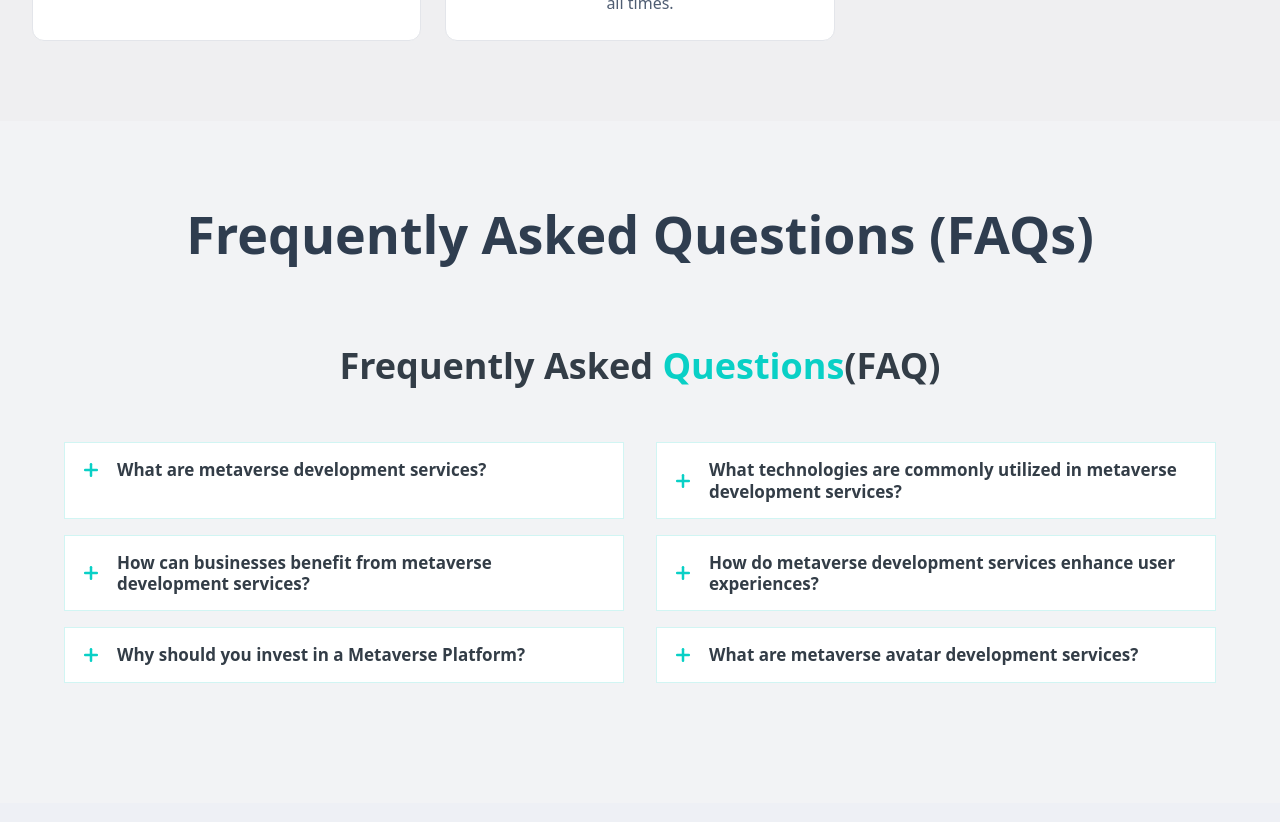
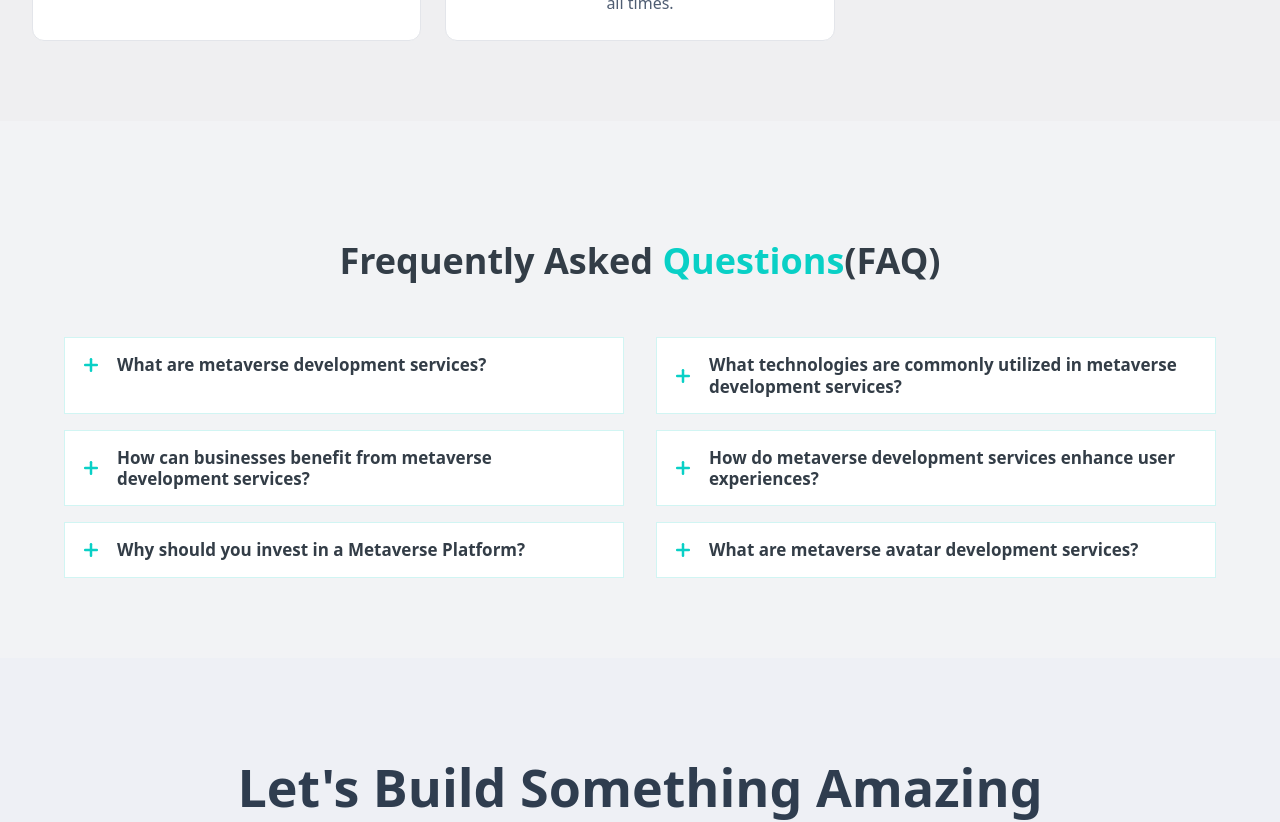
Before and after one commit to anaswebdevpro/Quantix-Global, a Next.js app: page /metaverse-avatar in a window 1280 px wide. Shown: the part 8400-9222 px from the top of the page. Built offline with nearby package versions, Linux system fonts and the light colour scheme.

Commit message:
feat: create Order Matching Engine page with hero, intro, and vision sections.

```diff
--- a/src/app/blockchain-agriculture/page.js
+++ b/src/app/blockchain-agriculture/page.js
@@ -109,7 +109,6 @@ const useCases = [
     desc: "Direct negotiation features enable fair pricing models that benefit the primary producers.",
     icon: <Users className="w-8 h-8 text-white" />,
   },
-
 ];
 
 const faqs = [
@@ -141,7 +140,7 @@ export default function Agriculture() {
       <HeroWithForm
         heading="Blockchain In Agriculture"
         text="We provide blockchain solutions for the agriculture industry that improve transparency, efficiency, and sustainability. Secure your supply chain and empower farmers with decentralized technology."
-        bgimage="/assets/image/Agriculture.jpg" // Using an existing agriculture image
+        bgimage="/assets/image/agriculture.jpg"
         className=""
       />
 
@@ -179,7 +178,7 @@ export default function Agriculture() {
         </Container>
       </section>
 
-           {/* Use Cases Section */}
+      {/* Use Cases Section */}
       <section className="py-20 bg-gray-50">
         <Container>
           <div className="text-center mb-16">
@@ -214,8 +213,8 @@ export default function Agriculture() {
         </Container>
       </section>
 
-            {/* Why Choose Us Section */}
-     <section className="bg-[#153577] text-white overflow-hidden">
+      {/* Why Choose Us Section */}
+      <section className="bg-[#153577] text-white overflow-hidden">
         <div className="flex flex-col md:flex-row">
           <div className="w-full md:w-1/2 relative min-h-[350px] md:min-h-[500px]">
             <Image
@@ -233,9 +232,9 @@ export default function Agriculture() {
               </SectionHeading>
 
               <p className="text-blue-100 text-base mb-4 leading-relaxed">
-                Blockchain technology offers numerous benefits to the agriculture
-                industry, including improved data security, interoperability,
-                and   patient care.
+                Blockchain technology offers numerous benefits to the
+                agriculture industry, including improved data security,
+                interoperability, and patient care.
               </p>
 
               <p className="text-blue-200 font-semibold mb-4 text-sm">
@@ -276,7 +275,6 @@ export default function Agriculture() {
         </div>
       </section>
 
-
       {/* Services Section */}
       <section className="py-20 bg-white">
         <Container>
@@ -308,13 +306,9 @@ export default function Agriculture() {
         </Container>
       </section>
 
-
-
-
       {/* Stats */}
 
       <SupportCTA />
-
 
       {/* <Stats /> */}
 
--- a/src/app/blockchain-identity/page.js
+++ b/src/app/blockchain-identity/page.js
@@ -164,7 +164,7 @@ export default function Page() {
       <HeroWithForm
         heading="Blockchain In Identity Management"
         text="Utilize the impressive features of blockchain, such as decentralization, security, immutability, speed, and transparency, for storing and managing digital identities."
-        bgimage="/assets/image/Identity-Management.jpg" // Placeholder
+        bgimage="/assets/image/Banner_defi-2.jpg"
         className=""
       />
 
@@ -174,7 +174,7 @@ export default function Page() {
           <div className="flex flex-col md:flex-row gap-12 items-center">
             <div className="w-full md:w-1/2">
               <Image
-                src="/assets/image/Identity-Management-1.png" // Placeholder
+                src="/assets/image/innovation.png"
                 alt="Blockchain Identity Management"
                 width={600}
                 height={400}
--- a/src/app/metaverse-avatar/page.js
+++ b/src/app/metaverse-avatar/page.js
@@ -577,11 +577,8 @@ export default function Page() {
       </section>
 
       {/* FAQ */}
-      <section className="bg-[#f2f3f5] py-16 md:py-20">
+      <section className="bg-[#f2f3f5] py-10 md:py-10">
         <Container className="max-w-7xl px-4 md:px-8">
-          <h2 className="text-3xl md:text-[52px] font-bold leading-tight text-center text-[#2f3d4f]">
-            Frequently Asked Questions (FAQs)
-          </h2>
           <FAQAccordion items={faqItems} />
         </Container>
       </section>
--- a/src/app/mlm-software/page.js
+++ b/src/app/mlm-software/page.js
@@ -180,7 +180,7 @@ export default function MLMSoftware() {
         </div>
         <div className="w-full md:w-1/2 flex items-center justify-center p-10">
           <Image
-            src="/assets/image/web_design_1.png"
+            src="/assets/image/Web_design_1.png"
             alt="MLM Software Development"
             width={800}
             height={600}
--- a/src/app/order-matching-engine/page.js
+++ b/src/app/order-matching-engine/page.js
@@ -179,8 +179,8 @@ export default function OrderMatchingEngine() {
           <Image
             src="/assets/image/odm-mockup.png"
             alt="DeFi Development"
-           fill
-            className="object-cover"
+            fill
+            className="object-contain pr-20"
           />
         </div>
       </section>
@@ -194,12 +194,13 @@ export default function OrderMatchingEngine() {
                   Order Matching Engine
                 </h2>
                 <p className="text-gray-600 leading-relaxed text-lg">
-                  At Avner Global, we consider in building cutting edge technology to
-                  empower financial markets ahead. On the subject of trading in
-                  stock market, the essential factor aside from the strategy is
-                  the buying and selling software that you use. And we’re
-                  offering the most efficient and extensive order matching
-                  software program which provides you control over the trade.
+                  At Avner Global, we consider in building cutting edge
+                  technology to empower financial markets ahead. On the subject
+                  of trading in stock market, the essential factor aside from
+                  the strategy is the buying and selling software that you use.
+                  And we’re offering the most efficient and extensive order
+                  matching software program which provides you control over the
+                  trade.
                 </p>
               </div>
             </div>
```
Also changed, not shown: public/assets/image/innovation.png (added).
